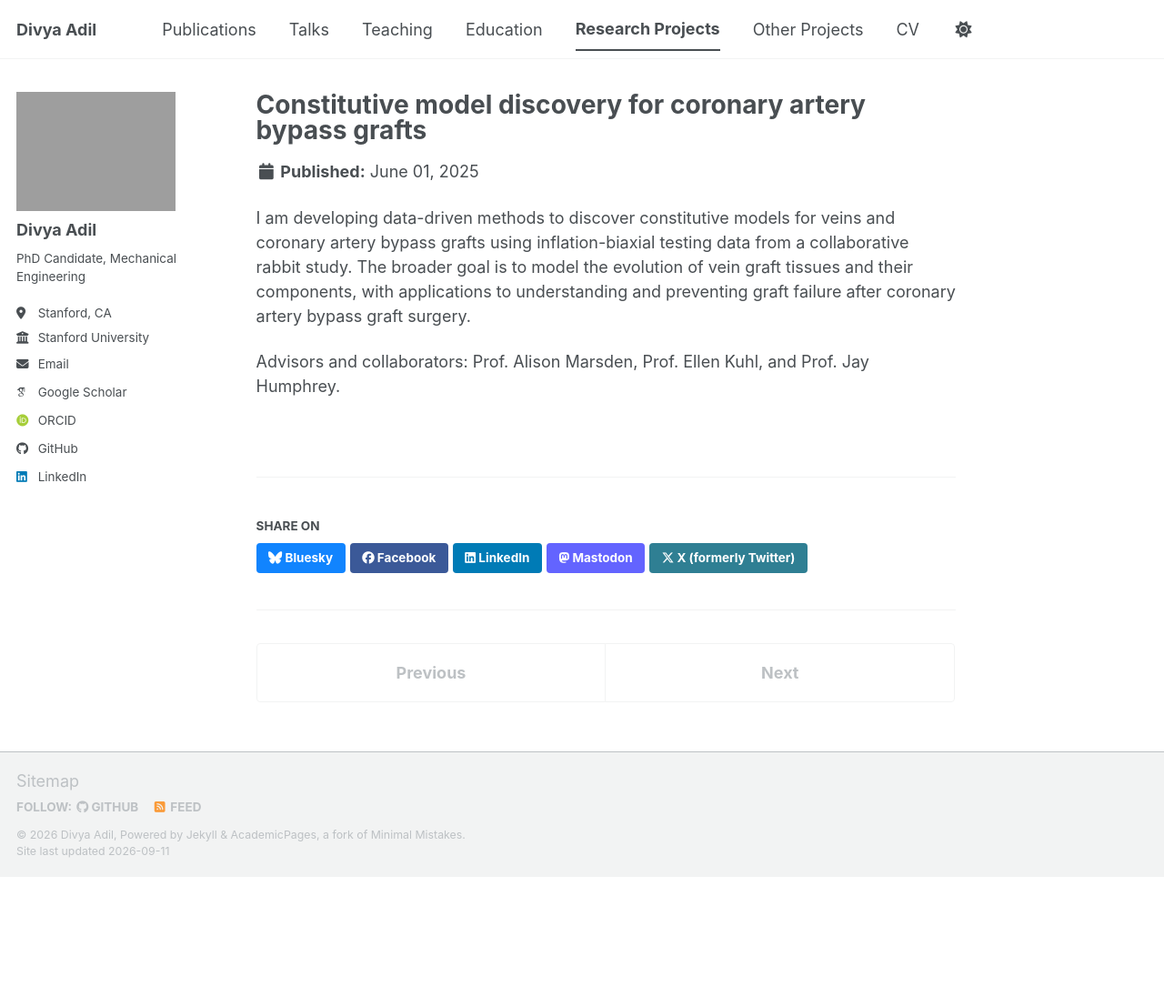
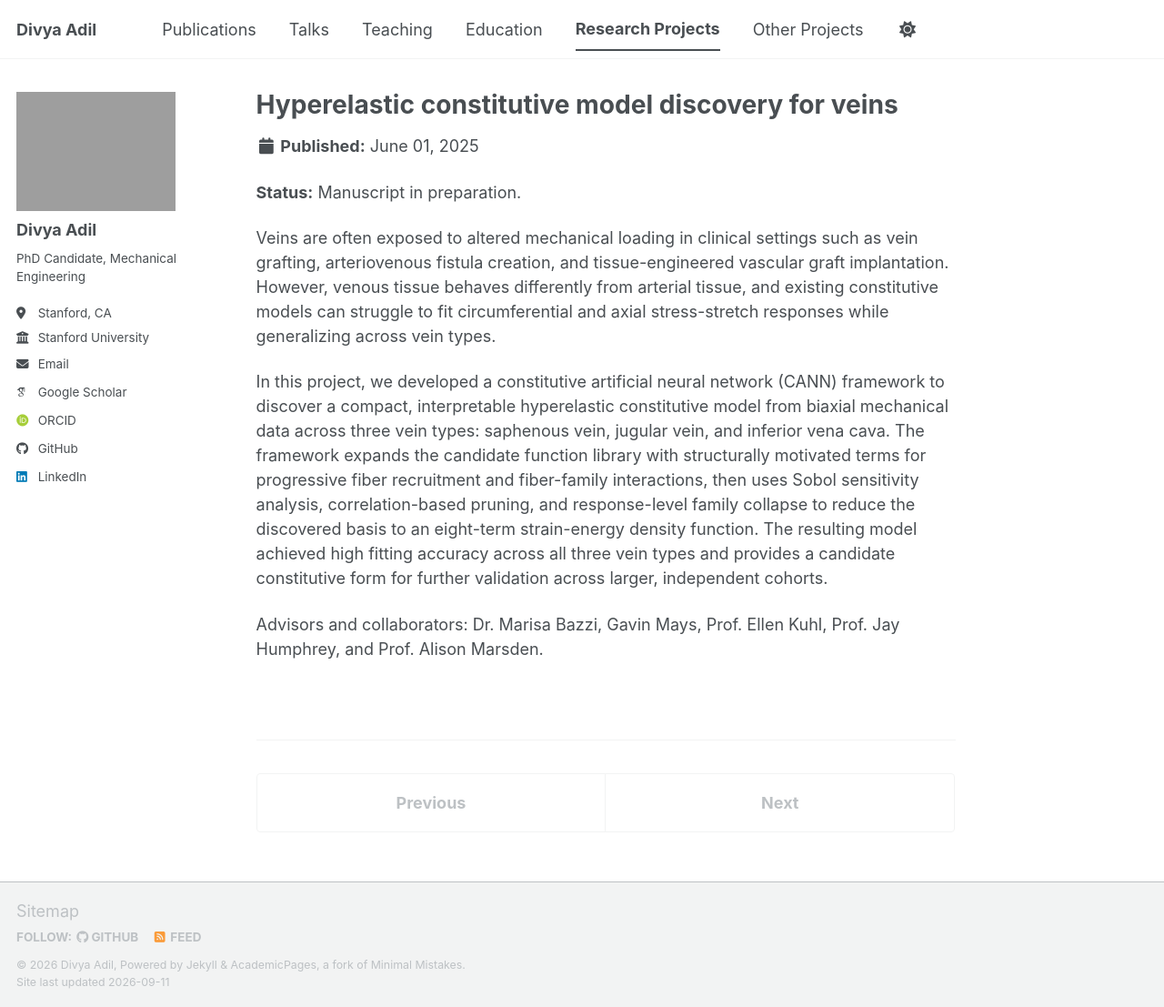
Before and after one commit to divya-adil/divya-adil.github.io, a Jekyll site: the page built from _portfolio/2025-cabg-constitutive-model-discovery.md, in a window 1280 px wide and 1107 px high. Shown: the whole window at 91% size. Built offline with Jekyll 4.4.1, drawn with Linux system fonts in a browser that asks for light colours; some web fonts are replaced; a script bundle is joined from its source files by our own code; library files that are not in the unit come from our copies.

Commit message:
Updated projects, talks and removed CV

```diff
--- a/_config.yml
+++ b/_config.yml
@@ -283,7 +283,7 @@ defaults:
     values:
       layout: single
       author_profile: true
-      share: true
+      share: false
       comment: true
   # _other_projects
   - scope:
@@ -292,7 +292,7 @@ defaults:
     values:
       layout: single
       author_profile: true
-      share: true
+      share: false
       comment: true
   # _talks
   - scope:
--- a/_data/navigation.yml
+++ b/_data/navigation.yml
@@ -26,8 +26,9 @@ main:
   - title: "Other Projects"
     url: /other-projects/
 
-  - title: "CV"
-    url: /cv/
+# Hidden while CV/resume are being updated. Uncomment to restore the tab.
+#  - title: "CV"
+#    url: /cv/
 
   # - title: "CV"
   #   url: /cv-json/
--- a/_includes/archive-single.html
+++ b/_includes/archive-single.html
@@ -90,6 +90,10 @@
       <p><a href="{{ post.bibtexurl }}">Download Bibtex</a></p>
     {% endif %}
 
+    {% if post.scholarurl %}
+      <p><a href="{{ post.scholarurl }}">Google Scholar</a></p>
+    {% endif %}
+
     {% if post.thesisurl %}
       <p><a href="{{ post.thesisurl }}" class="btn">Master's thesis</a></p>
     {% endif %}
--- a/_portfolio/2025-cabg-constitutive-model-discovery.md
+++ b/_portfolio/2025-cabg-constitutive-model-discovery.md
@@ -1,13 +1,16 @@
 ---
-title: "Constitutive model discovery for coronary artery bypass grafts"
-excerpt: "Data-driven constitutive model discovery for veins and vein grafts using inflation-biaxial testing data."
+title: "Hyperelastic constitutive model discovery for veins"
+excerpt: "A constitutive artificial neural network framework for discovering compact, interpretable hyperelastic models of venous tissue."
 collection: portfolio
 date: 2025-06-01
 display_date: "2025-Present"
 # header:
 #   teaser: your-project-image.png
 ---
+**Status:** Manuscript in preparation.
 
-I am developing data-driven methods to discover constitutive models for veins and coronary artery bypass grafts using inflation-biaxial testing data from a collaborative rabbit study. The broader goal is to model the evolution of vein graft tissues and their components, with applications to understanding and preventing graft failure after coronary artery bypass graft surgery.
+Veins are often exposed to altered mechanical loading in clinical settings such as vein grafting, arteriovenous fistula creation, and tissue-engineered vascular graft implantation. However, venous tissue behaves differently from arterial tissue, and existing constitutive models can struggle to fit circumferential and axial stress-stretch responses while generalizing across vein types.
 
-Advisors and collaborators: Prof. Alison Marsden, Prof. Ellen Kuhl, and Prof. Jay Humphrey.
+In this project, we developed a constitutive artificial neural network (CANN) framework to discover a compact, interpretable hyperelastic constitutive model from biaxial mechanical data across three vein types: saphenous vein, jugular vein, and inferior vena cava. The framework expands the candidate function library with structurally motivated terms for progressive fiber recruitment and fiber-family interactions, then uses Sobol sensitivity analysis, correlation-based pruning, and response-level family collapse to reduce the discovered basis to an eight-term strain-energy density function. The resulting model achieved high fitting accuracy across all three vein types and provides a candidate constitutive form for further validation across larger, independent cohorts.
+
+Advisors and collaborators: Dr. Marisa Bazzi, Gavin Mays, Prof. Ellen Kuhl, Prof. Jay Humphrey, and Prof. Alison Marsden.
```
Also changed, not shown: _pages/education.md (+1 -0 lines), _portfolio/2025-cabg-fsi-constitutive-modeling.md (added, +14 -0 lines), _portfolio/2026-peripheral-pulmonary-artery-stenosis-fsi.md (added, +13 -0 lines), _publications/2024-01-01-mechanical-sensory-signature-plant-based-animal-meat.md (+3 -1 lines), _publications/2026-07-21-svmultiphysics-cardiovascular-simulations.md (added, +13 -0 lines), _talks/2026-01-01-wcb-vein-cann.md (added, +11 -0 lines), images/500x300.png (deleted).
